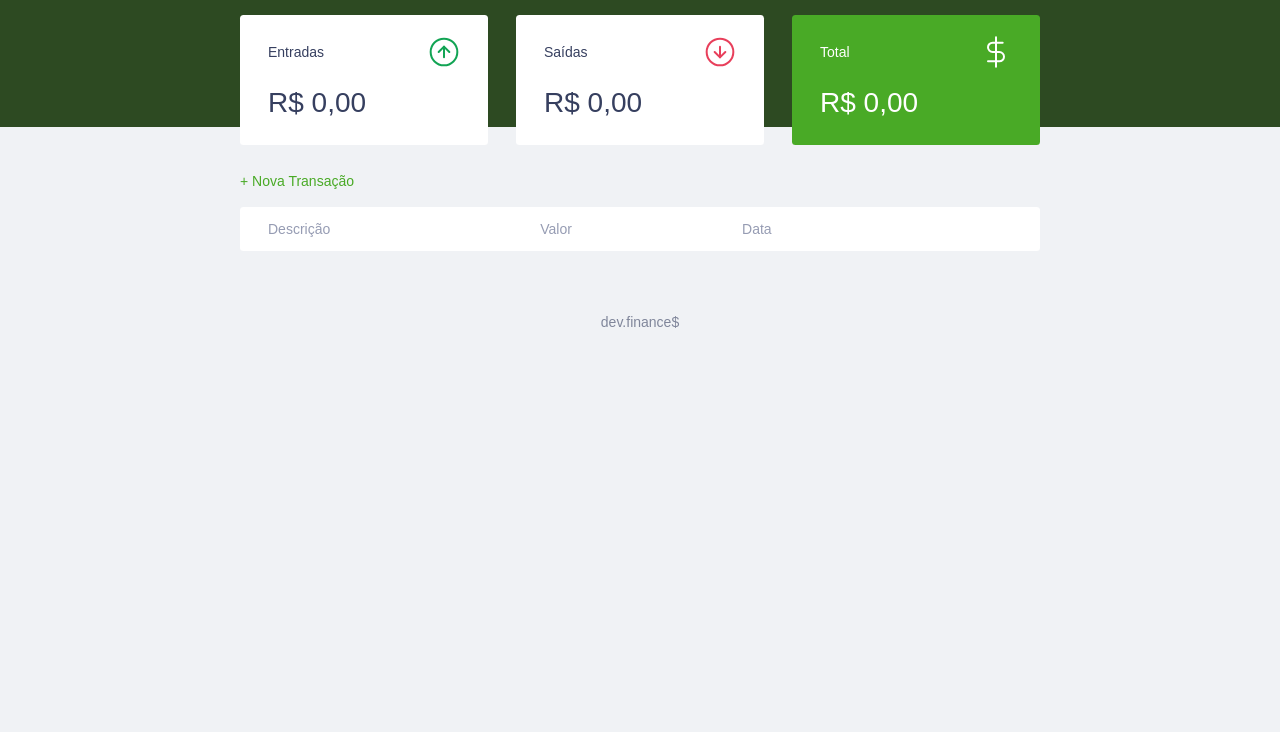
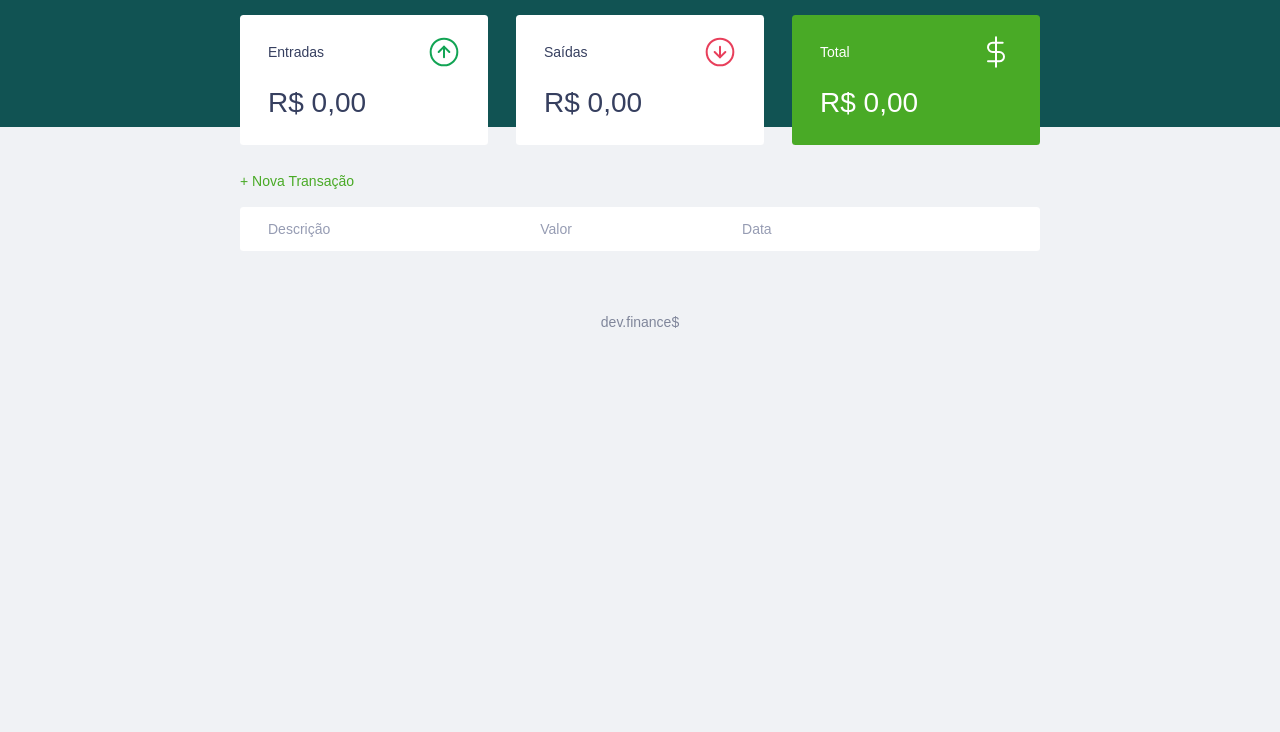
Before and after one commit to xavierjuniordev/dev.finance, a plain HTML site: page index.html in a window 1280 px wide. Shown: the part 68-800 px from the top of the page. Drawn offline with Linux system fonts and the light colour scheme; a web font is replaced by a local one.

Commit message:
Ajustes Finais da App

```diff
--- a/style.css
+++ b/style.css
@@ -102,7 +102,7 @@ button:hover {
 
 /* Header =============== */
 header {
-    background: #2D4A22;
+    background: #115353;
     padding: 2rem 0 10rem;
     text-align: center;
 }
```
